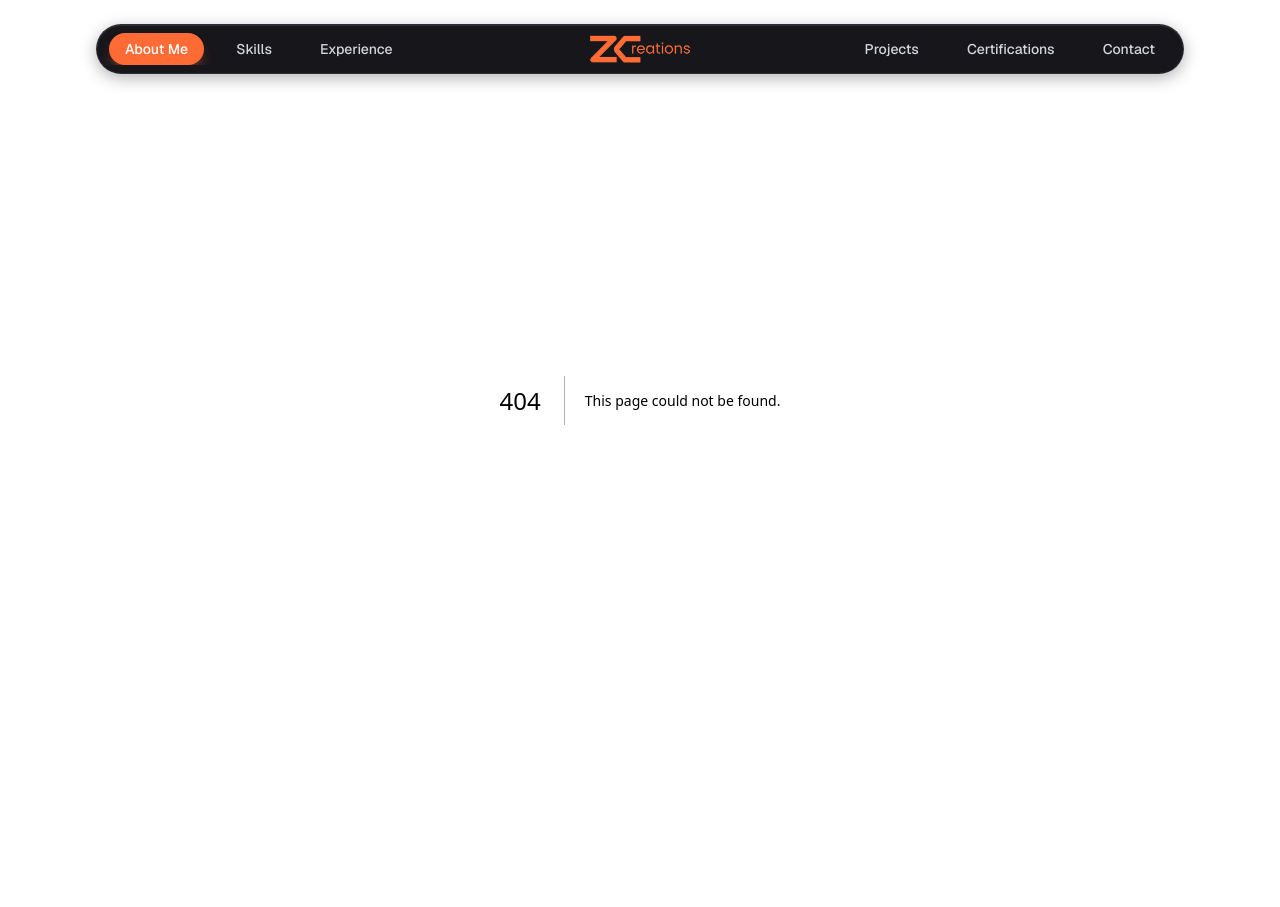
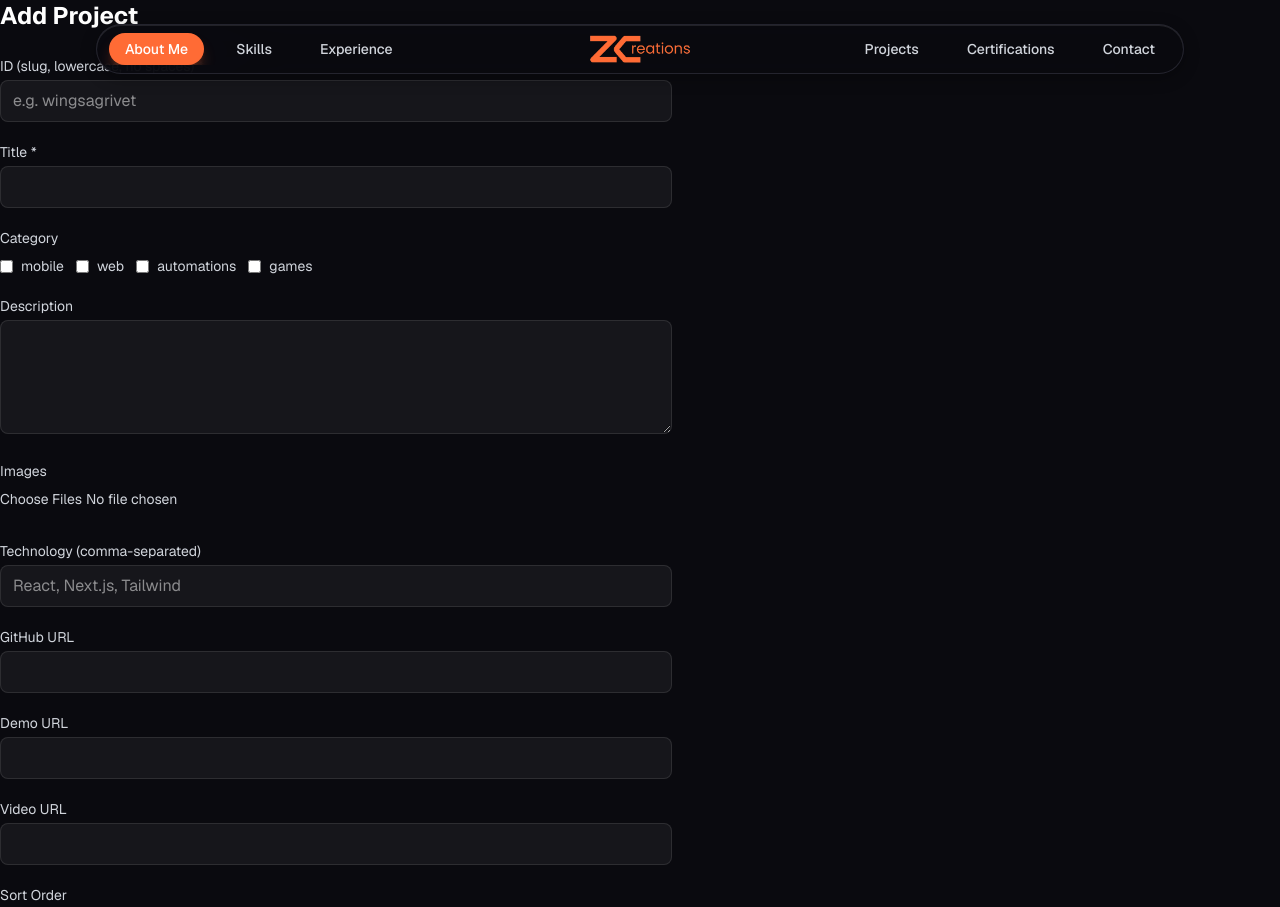
Before and after one commit to Rhixin/portfolio, a Next.js app: page /admin/projects/new in a window 1280 px wide. Before the commit this address had no page. Shown: the top 907 px of the page. Before the commit the page ends 800 px from the top, so only its background shows below. Built offline with nearby package versions, Linux system fonts and the light colour scheme.

Commit message:
Add project create/edit form and pages
Co-Authored-By: Claude Sonnet 5 <noreply@anthropic.com>

```diff
--- /dev/null
+++ b/app/admin/(dashboard)/projects/[id]/edit/page.tsx
@@ -0,0 +1,37 @@
+"use client";
+import { use, useEffect, useState } from "react";
+import ProjectForm from "@/components/admin/ProjectForm";
+import type { ProjectRecord } from "@/lib/types";
+
+export default function EditProjectPage({
+  params,
+}: {
+  params: Promise<{ id: string }>;
+}) {
+  const { id } = use(params);
+  const [project, setProject] = useState<ProjectRecord | null>(null);
+  const [notFound, setNotFound] = useState(false);
+
+  useEffect(() => {
+    fetch("/api/projects")
+      .then((r) => r.json())
+      .then((json) => {
+        const found = (json.projects as ProjectRecord[]).find((p) => p.id === id);
+        if (!found) {
+          setNotFound(true);
+          return;
+        }
+        setProject(found);
+      });
+  }, [id]);
+
+  if (notFound) return <p className="text-gray-400">Project not found.</p>;
+  if (!project) return <p className="text-gray-400">Loading...</p>;
+
+  return (
+    <div>
+      <h1 className="text-2xl font-bold text-white mb-6">Edit Project</h1>
+      <ProjectForm initial={project} />
+    </div>
+  );
+}
--- /dev/null
+++ b/app/admin/(dashboard)/projects/new/page.tsx
@@ -0,0 +1,10 @@
+import ProjectForm from "@/components/admin/ProjectForm";
+
+export default function NewProjectPage() {
+  return (
+    <div>
+      <h1 className="text-2xl font-bold text-white mb-6">Add Project</h1>
+      <ProjectForm />
+    </div>
+  );
+}
--- /dev/null
+++ b/components/admin/ProjectForm.tsx
@@ -0,0 +1,198 @@
+"use client";
+import { useRouter } from "next/navigation";
+import { useState, type FormEvent } from "react";
+import type { ProjectRecord } from "@/lib/types";
+import ImageUploader from "./ImageUploader";
+
+const CATEGORIES = ["mobile", "web", "automations", "games"] as const;
+
+export default function ProjectForm({ initial }: { initial?: ProjectRecord }) {
+  const router = useRouter();
+  const isEdit = Boolean(initial);
+
+  const [id, setId] = useState(initial?.id ?? "");
+  const [title, setTitle] = useState(initial?.title ?? "");
+  const [category, setCategory] = useState<string[]>(initial?.category ?? []);
+  const [description, setDescription] = useState(initial?.description ?? "");
+  const [images, setImages] = useState<string[]>(initial?.images ?? []);
+  const [technology, setTechnology] = useState((initial?.technology ?? []).join(", "));
+  const [github, setGithub] = useState(initial?.github ?? "");
+  const [demo, setDemo] = useState(initial?.demo ?? "");
+  const [video, setVideo] = useState(initial?.video ?? "");
+  const [sortOrder, setSortOrder] = useState(initial?.sort_order ?? 0);
+  const [error, setError] = useState<string | null>(null);
+  const [saving, setSaving] = useState(false);
+
+  const toggleCategory = (cat: string) => {
+    setCategory((prev) =>
+      prev.includes(cat) ? prev.filter((c) => c !== cat) : [...prev, cat]
+    );
+  };
+
+  const handleSubmit = async (e: FormEvent) => {
+    e.preventDefault();
+    setError(null);
+
+    if (!title.trim()) {
+      setError("Title is required");
+      return;
+    }
+    if (!isEdit && !id.trim()) {
+      setError("ID is required");
+      return;
+    }
+
+    setSaving(true);
+    const payload = {
+      id,
+      title,
+      category,
+      description,
+      images,
+      technology: technology.split(",").map((t) => t.trim()).filter(Boolean),
+      github,
+      demo,
+      video,
+      sort_order: Number(sortOrder) || 0,
+    };
+
+    const url = isEdit ? `/api/admin/projects/${initial!.id}` : "/api/admin/projects";
+    const method = isEdit ? "PUT" : "POST";
+
+    try {
+      const res = await fetch(url, {
+        method,
+        headers: { "Content-Type": "application/json" },
+        body: JSON.stringify(payload),
+      });
+      const json = await res.json();
+      if (!res.ok) {
+        setError(json.error ?? "Failed to save project");
+        return;
+      }
+      router.push("/admin");
+      router.refresh();
+    } finally {
+      setSaving(false);
+    }
+  };
+
+  return (
+    <form onSubmit={handleSubmit} className="flex flex-col gap-5 max-w-2xl">
+      {error && (
+        <p className="text-red-400 bg-red-500/10 border border-red-500/30 rounded-lg px-4 py-2 text-sm">
+          {error}
+        </p>
+      )}
+
+      {!isEdit && (
+        <div>
+          <label className="block text-gray-300 text-sm mb-1">
+            ID (slug, lowercase, no spaces) *
+          </label>
+          <input
+            value={id}
+            onChange={(e) => setId(e.target.value)}
+            className="w-full px-3 py-2 rounded-lg bg-white/5 border border-white/10 text-white"
+            placeholder="e.g. wingsagrivet"
+          />
+        </div>
+      )}
+
+      <div>
+        <label className="block text-gray-300 text-sm mb-1">Title *</label>
+        <input
+          value={title}
+          onChange={(e) => setTitle(e.target.value)}
+          className="w-full px-3 py-2 rounded-lg bg-white/5 border border-white/10 text-white"
+        />
+      </div>
+
+      <div>
+        <label className="block text-gray-300 text-sm mb-2">Category</label>
+        <div className="flex gap-3 flex-wrap">
+          {CATEGORIES.map((cat) => (
+            <label key={cat} className="flex items-center gap-2 text-gray-300 text-sm">
+              <input
+                type="checkbox"
+                checked={category.includes(cat)}
+                onChange={() => toggleCategory(cat)}
+              />
+              {cat}
+            </label>
+          ))}
+        </div>
+      </div>
+
+      <div>
+        <label className="block text-gray-300 text-sm mb-1">Description</label>
+        <textarea
+          value={description}
+          onChange={(e) => setDescription(e.target.value)}
+          rows={4}
+          className="w-full px-3 py-2 rounded-lg bg-white/5 border border-white/10 text-white"
+        />
+      </div>
+
+      <div>
+        <label className="block text-gray-300 text-sm mb-2">Images</label>
+        <ImageUploader images={images} onChange={setImages} multiple />
+      </div>
+
+      <div>
+        <label className="block text-gray-300 text-sm mb-1">Technology (comma-separated)</label>
+        <input
+          value={technology}
+          onChange={(e) => setTechnology(e.target.value)}
+          className="w-full px-3 py-2 rounded-lg bg-white/5 border border-white/10 text-white"
+          placeholder="React, Next.js, Tailwind"
+        />
+      </div>
+
+      <div>
+        <label className="block text-gray-300 text-sm mb-1">GitHub URL</label>
+        <input
+          value={github}
+          onChange={(e) => setGithub(e.target.value)}
+          className="w-full px-3 py-2 rounded-lg bg-white/5 border border-white/10 text-white"
+        />
+      </div>
+
+      <div>
+        <label className="block text-gray-300 text-sm mb-1">Demo URL</label>
+        <input
+          value={demo}
+          onChange={(e) => setDemo(e.target.value)}
+          className="w-full px-3 py-2 rounded-lg bg-white/5 border border-white/10 text-white"
+        />
+      </div>
+
+      <div>
+        <label className="block text-gray-300 text-sm mb-1">Video URL</label>
+        <input
+          value={video}
+          onChange={(e) => setVideo(e.target.value)}
+          className="w-full px-3 py-2 rounded-lg bg-white/5 border border-white/10 text-white"
+        />
+      </div>
+
+      <div>
+        <label className="block text-gray-300 text-sm mb-1">Sort Order</label>
+        <input
+          type="number"
+          value={sortOrder}
+          onChange={(e) => setSortOrder(Number(e.target.value))}
+          className="w-full px-3 py-2 rounded-lg bg-white/5 border border-white/10 text-white"
+        />
+      </div>
+
+      <button
+        type="submit"
+        disabled={saving}
+        className="px-6 py-3 rounded-lg bg-[#FF6B35] text-white font-semibold disabled:opacity-50"
+      >
+        {saving ? "Saving..." : isEdit ? "Save Changes" : "Create Project"}
+      </button>
+    </form>
+  );
+}
```
